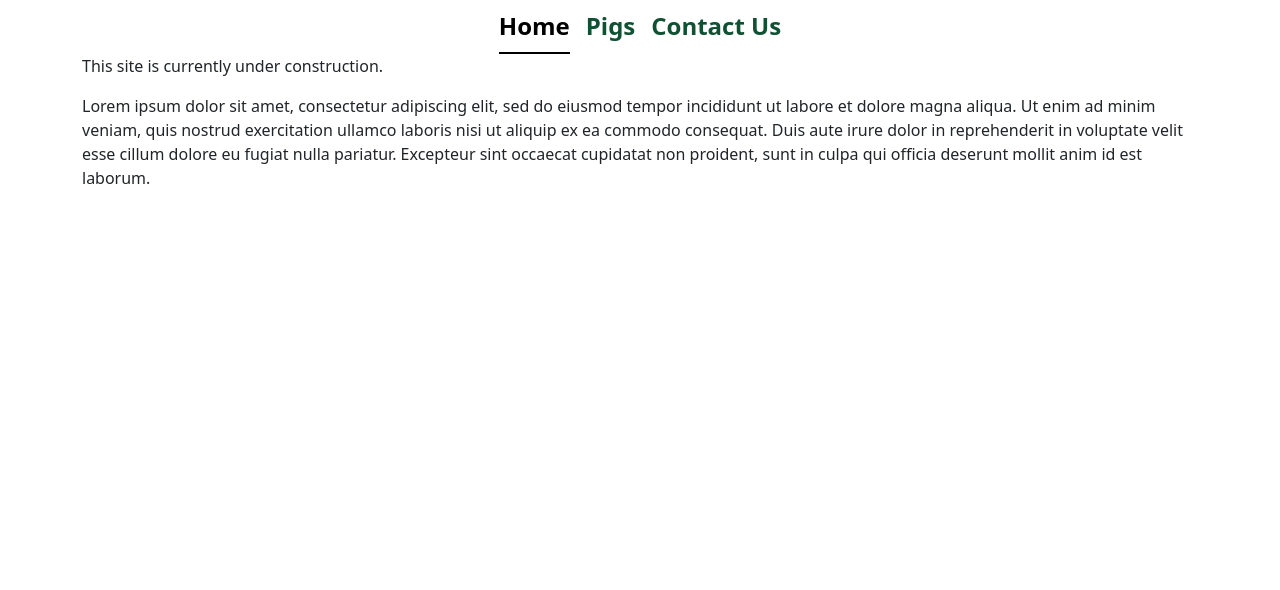
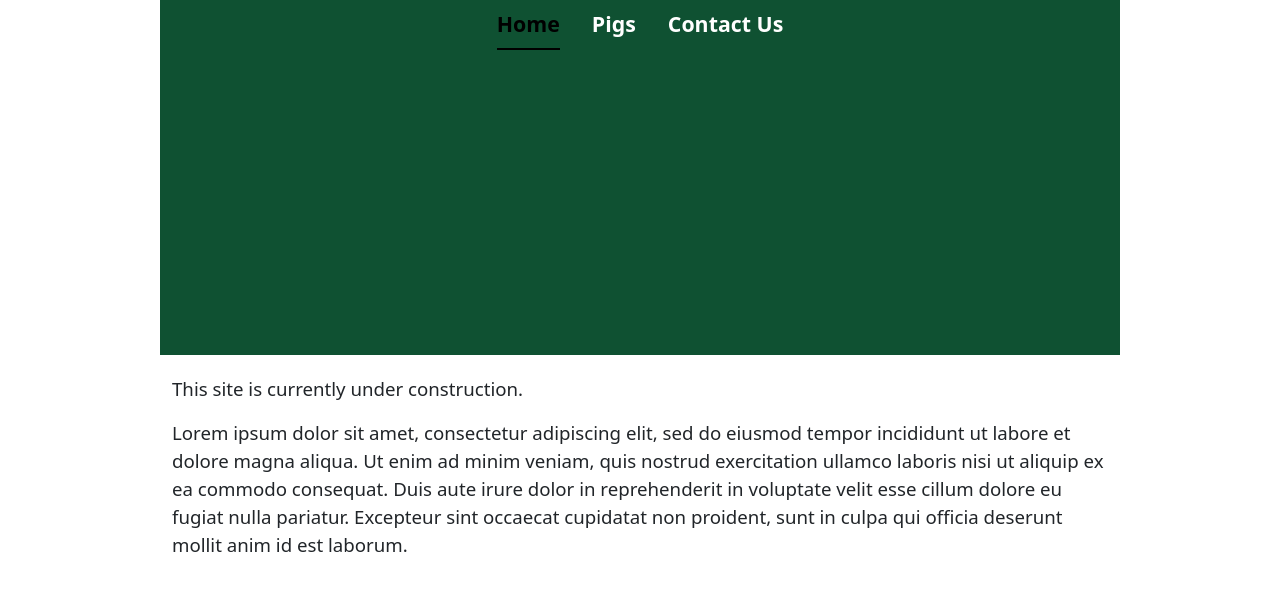
Before and after one commit to stantonj3/ruralgoods, a plain HTML site: page index.html in a window 1280 px wide. Drawn offline with nearby package versions, Linux system fonts and the light colour scheme.

Commit message:
Update style.css

```diff
--- a/css/style.css
+++ b/css/style.css
@@ -1,5 +1,54 @@
-.nav-link, .nav-link:focus, .nav-link:hover{
- color: #0f5132;
+#banner-parent{
+ display: flex;
+ justify-content: center;
+ align-items: center;
+ height: 300px;
+}
+
+#banner-content{
+ width: 960px;
+ height: 300px;
+ background-color: #0f5132;
+}
+
+.nav-container{
+ display: flex;
+ justify-content: center;
+ align-items: center;
+}
+
+.main-nav{
+ width: 960px;
+ background-color: #0f5132;
+ padding-bottom: 5px;
+}
+
+.nav-underline{
+ column-gap: 2rem
+}
+
+.main-nav .nav-link, .main-nav .nav-link:focus, .main-nav .nav-link:hover{
+ color: white;
  font-weight: bold;
- font-size: 18pt;
+ font-size: 16pt;
 }
+
+.pig-nav{
+ width: 960px;
+ background-color: #0f5132;
+ padding-bottom: 5px;
+}
+
+.pig-nav .nav-link, .pig-nav .nav-link:focus, .pig-nav .nav-link:hover{
+ color: white;
+ font-size: 14pt;
+}
+
+#content{
+ padding-top: 20px;
+ font-size: 14pt;
+}
+
+.container-sm{
+ max-width: 960px;
+}
```
